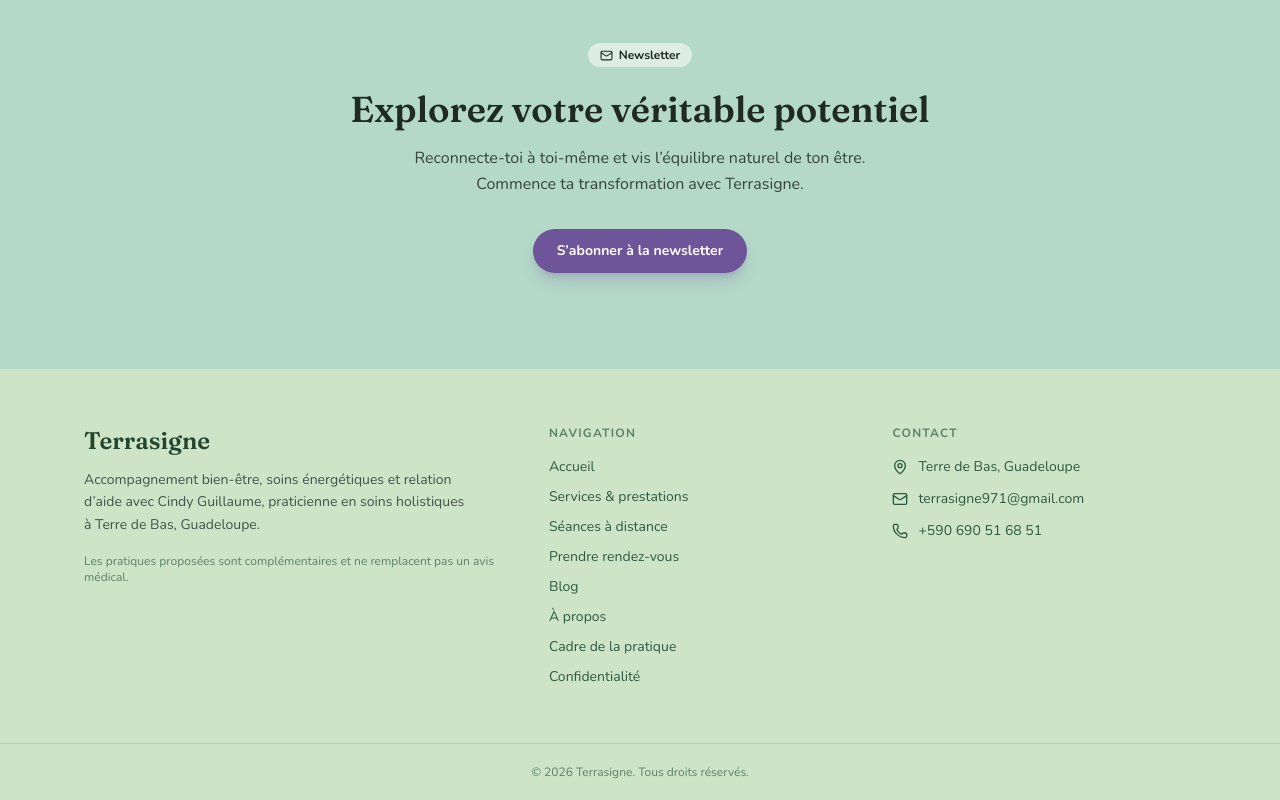
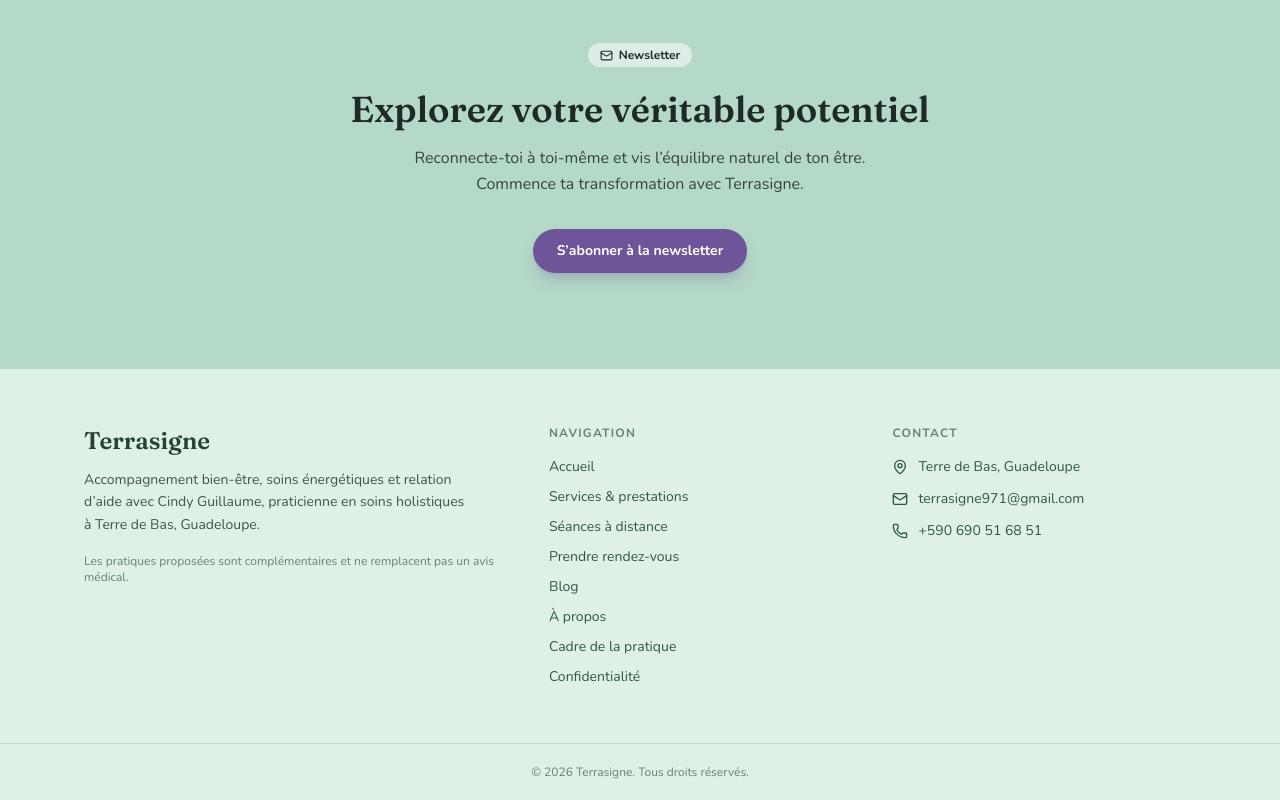
Before and after one commit to blernix/terrasigne, a Next.js app: page / in a window 1280 px wide. Shown: the part 1851-2651 px from the top of the page. Built offline with nearby package versions, Linux system fonts and the light colour scheme; no server answers.

Commit message:
style(footer): meme couleur que le bouton au repos (mint)

```diff
--- a/src/components/client/Footer.jsx
+++ b/src/components/client/Footer.jsx
@@ -5,7 +5,7 @@ export default function Footer() {
   const year = new Date().getFullYear();
 
   return (
-    <footer className="bg-sage-200 text-forest-700">
+    <footer className="bg-mint text-forest-700">
       <div className="container-soft grid gap-10 py-14 md:grid-cols-[1.4fr_1fr_1fr]">
         <div>
           <p className="font-display text-2xl font-semibold">Terrasigne</p>
```
